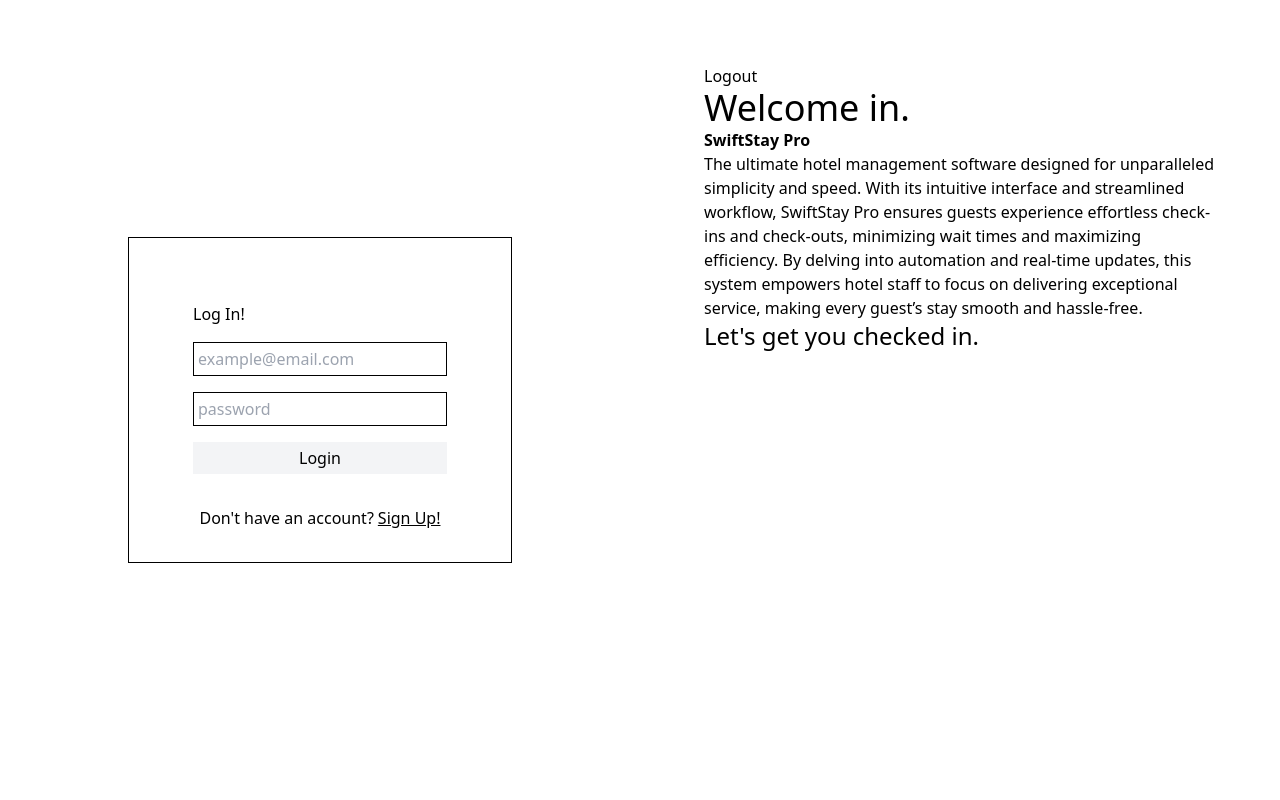
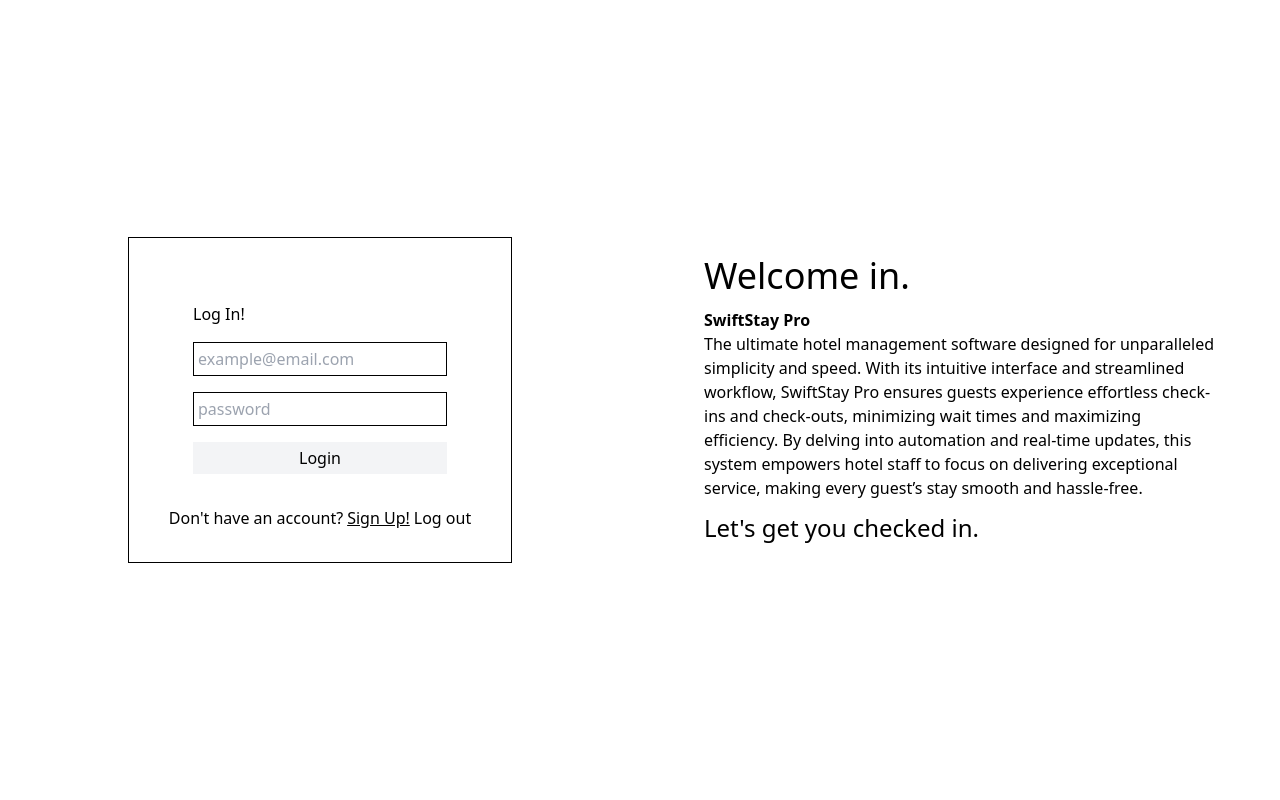
Before and after one commit to jakeNorman007/hotel_management, a Vue app in the folder client/: page / in a window 1280 px wide. Shown: the top 800 px of the page. Built offline with nearby package versions, Linux system fonts and the light colour scheme.

Commit message:
starting some routing stuff

```diff
--- a/client/src/App.vue
+++ b/client/src/App.vue
@@ -3,6 +3,5 @@ import SessionManager from '../src/components/SessionManager.vue';
 </script>
 
 <template>
-    <SessionManager />
     <router-view/>
 </template>
--- a/client/src/components/SessionManager.vue
+++ b/client/src/components/SessionManager.vue
@@ -1,6 +1,7 @@
 <script setup>
 import { ref, computed } from "vue";
 import Dashboard from "../components/Dashboard.vue";
+import { useRouter } from "vue-router";
 import { useSessionManagerStore } from "../store/index.js";
 
 const isSignedUp = ref(false);
@@ -8,6 +9,8 @@ const signUpEmail = ref("");
 const signUpPassword = ref ("");
 const logInEmail = ref("");
 const logInPassword = ref("");
+
+const router = useRouter();
 
 const sessionManagerStore = useSessionManagerStore();
 
@@ -29,6 +32,7 @@ const onSignUp = (event) => {
         },
     };
     sessionManagerStore.registerUser(data);
+    router.push('/dashboard');
     resetData();
 };
 
@@ -41,6 +45,7 @@ const onLogin = (event) => {
         },
     };
     sessionManagerStore.loginUser(data);
+    router.push('/dashboard');
     resetData();
 };
 
@@ -66,7 +71,8 @@ const resetData = () => {
                     </form>
                     <div class="flex gap-1 justify-center">
                         <p>Already have an account?</p>
-                        <button @click="isSignedUp = false" class="underline">Log In!</button>
+                        <button @click="isSignedUp = false;" class="underline">Log In!</button>
+                        <button @click="logOutUser">Log out</button>
                     </div>
                 </div>
             </div>
@@ -83,23 +89,12 @@ const resetData = () => {
                     <div class="flex gap-1 justify-center">
                         <p>Don't have an account?</p>
                         <button @click="isSignedUp = true" class="underline">Sign Up!</button>
+                        <button @click="logOutUser">Log out</button>
                     </div>
                 </div>
             </div>
             <div class="content-center m-[4rem]">
                 <div class="flex flex-col gap-3">
-                <div v-if="isLoggedIn" class="h-screen">
-                <button @click="logOutUser">Logout</button>
-                    <h1 class="text-4xl">Welcome in.</h1>
-                    <p><p class="font-semibold">SwiftStay Pro</p>The ultimate hotel management software designed for unparalleled
-                        simplicity and speed. With its intuitive interface and streamlined workflow, SwiftStay Pro  ensures guests
-                        experience effortless check-ins and check-outs, minimizing wait times and maximizing efficiency. By delving
-                        into automation and real-time updates, this system empowers hotel staff to focus on delivering exceptional
-                        service, making every guest’s stay smooth and hassle-free.</p>
-                    <p class="text-2xl">Let's get you checked in.</p>
-                </div>
-                <div v-else class="h-screen">
-                <button @click="logOutUser">Logout</button>
                     <h1 class="text-4xl">Welcome in.</h1>
                     <p><p class="font-semibold">SwiftStay Pro</p>The ultimate hotel management software designed for unparalleled
                         simplicity and speed. With its intuitive interface and streamlined workflow, SwiftStay Pro  ensures guests
@@ -109,6 +104,5 @@ const resetData = () => {
                     <p class="text-2xl">Let's get you checked in.</p>
                 </div>
             </div>
-        </div>
     </div>
 </template>
--- a/client/src/router/index.js
+++ b/client/src/router/index.js
@@ -1,8 +1,8 @@
 import { createRouter, createWebHistory } from "vue-router";
 
 const routes = [
-    { path: "/", name: "Auth", component: () => import("../components/SessionManager.vue"), },
-    { path: "/Dasboard", name: "Dashboard", component: () => import("../components/Dashboard.vue"), }
+    { path: "/", name: "Auth", component: () => import("../components/SessionManager.vue")},
+    { path: "/dashboard", name: "Dashboard", component: () => import("../components/Dashboard.vue"), meta: { auth: true}}
 ];
 
 const router = createRouter({
```
Also changed, not shown: client/src/components/Dashboard.vue (line endings or trailing spaces).
